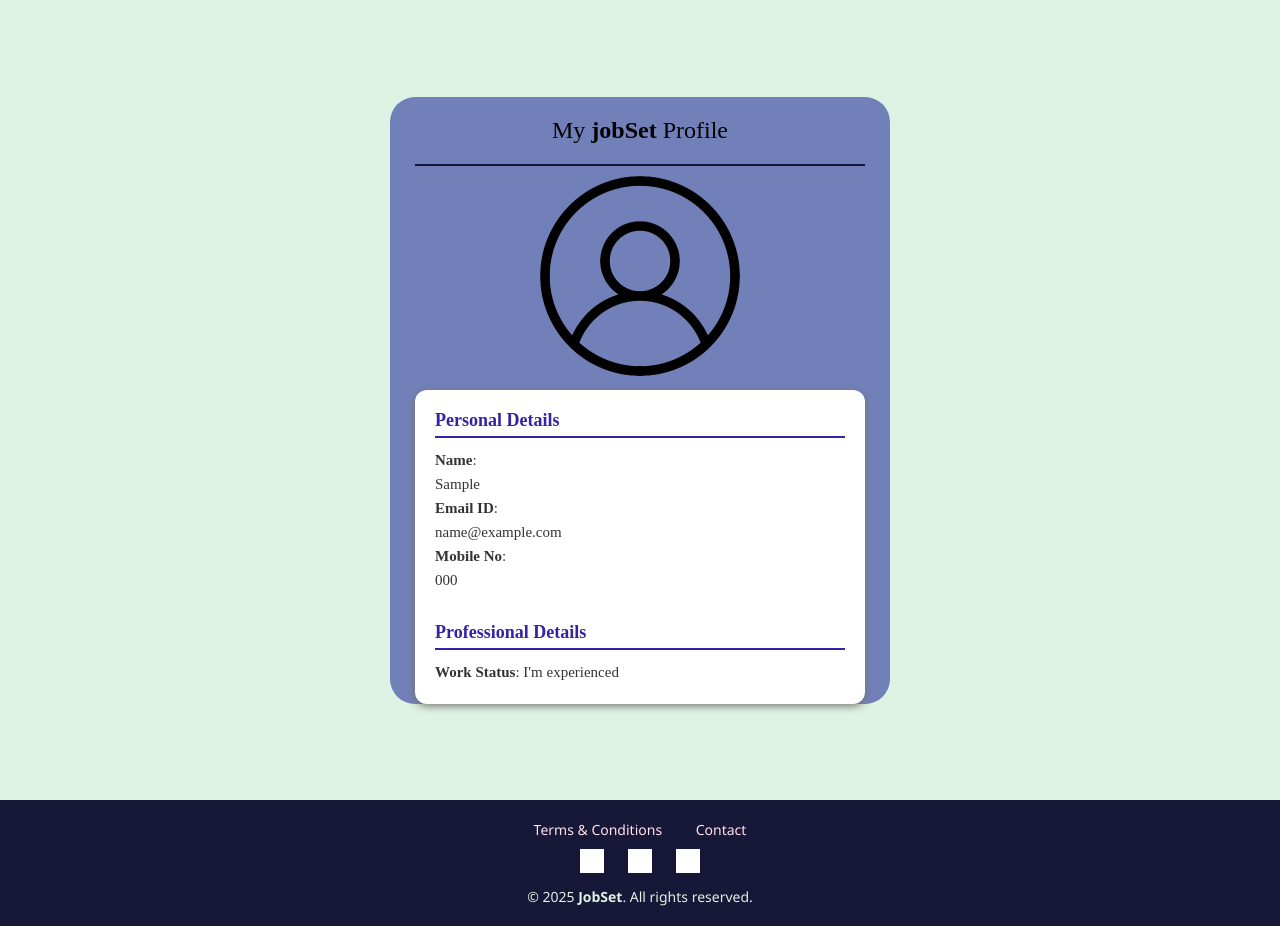
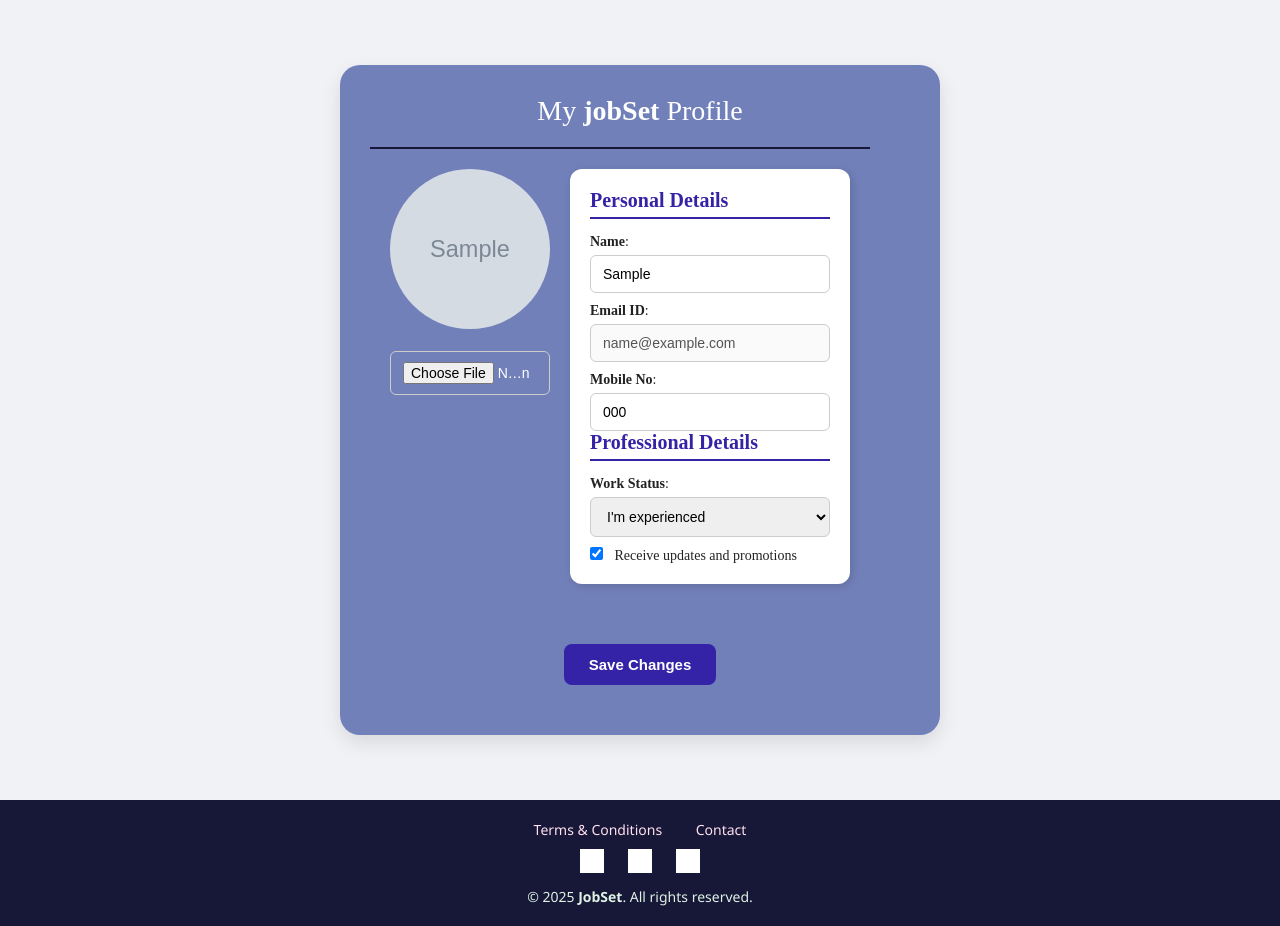
Before and after one commit to ishantiwariii/jobSet, a Django app: page /profile/ in a window 1280 px wide. Shown: the part 82-1008 px from the top of the page. Run offline with Django 5.2, Linux system fonts and the light colour scheme; a user stored in the database is signed in; tables that the repository leaves empty hold one stand-in row (values such as "Sample post"); grey boxes marked "Sample" are stand-in pictures; grey boxes are pictures that could not be loaded.

Commit message:
some major changes at profile customiztion more to be added

```diff
--- a/static/css/profile.css
+++ b/static/css/profile.css
@@ -1,95 +1,157 @@
-/* profile part  */
-
-.profile-cont{
-  display: flex;
-  max-width: 100vw;
-  width: 100%;
-  min-height: 100vh;
-  justify-content: center;
-  align-items: center;
-  padding: 10px;
-}
-
-.profile-part{
-  display: flex;
-  justify-content: center;
-  flex-direction: column;
-  align-items: center;
-  height: auto;
-  max-width: 500px;
-  width: 90%;
-  border-radius: 25px;
-  background-color: #7180B9;
-}
- .profile-part h1 {
-  margin: 20px 0;
-  font-weight: 300;
- }
-
- .profile{
-  border-top: 2px solid #171738;
-  max-width: 500px;
-  width: 90%;
+/* Main container */
+.profile-cont {
   display: flex;
   justify-content: center;
   align-items: center;
-  gap: 10px;
-  flex-direction: column;
-  height: auto;
- }
- /* image part  */
-.image-part img{
-  margin-top: 10px;
-  max-width: 200px;
-  max-height: 200px;
+  padding: 30px 15px;
+  min-height: 100vh;
+  background-color: #f0f2f5;
 }
 
-/* user's info  */
-.info-part {
+/* Profile section */
+.profile-part {
+  background-color: #7180B9;
+  border-radius: 20px;
+  padding: 30px;
+  width: 100%;
+  max-width: 600px;
+  box-shadow: 0 8px 20px rgba(0, 0, 0, 0.1);
+  color: white;
+  text-align: center;
+}
+
+.profile-part h1 {
+  margin-bottom: 20px;
+  font-size: 28px;
+  font-weight: 500;
+}
+
+/* Profile form layout */
+.profile {
+  display: flex;
+  flex-direction: row;
+  justify-content: space-between;
+  align-items: flex-start;
+  gap: 20px;
+  border-top: 2px solid #171738;
+  padding: 20px;
+  width: 100%;
+  max-width: 500px;
+}
+
+/* Profile Image */
+.image-part {
+  flex: 1;
   display: flex;
   flex-direction: column;
-  gap: 30px;
+  align-items: center;
+}
+
+.image-part img.pfp {
+  width: 160px;
+  height: 160px;
+  object-fit: cover;
+  border-radius: 50%;
+  margin-bottom: 10px;
+}
+
+.image-part input[type="file"] {
+  margin-top: 12px;
+  font-size: 14px;
+  color: white;
+}
+
+/* Info Part */
+.info-part {
+  flex: 2;
   background-color: #fff;
   padding: 20px;
   border-radius: 12px;
   width: 100%;
-  max-width: 450px;
-  box-shadow: 0px 2px 8px rgb(117, 116, 116);
+  max-width: none;
+  box-shadow: 2px 2px 8px rgba(0, 0, 0, 0.15);
 }
 
 .info-part h2 {
-  font-size: 18px;
+  font-size: 20px;
   color: #3423A6;
-  margin-bottom: 10px;
+  margin-bottom: 15px;
   border-bottom: 2px solid #3423A6;
   padding-bottom: 5px;
+  text-align: left;
 }
 
-.info-part p {
-  font-size: 15px;
-  line-height: 1.6;
-  color: #333;
+label {
+  display: block;
+  font-size: 14px;
+  font-weight: 500;
+  margin-top: 10px;
+  color: #222;
+  text-align: left;
 }
 
-/* responsiveness */
-@media (min-width: 100px ) and (max-width:768px) {
-    .mainHeader{
-        width: 100vw;
-        height: auto;
-    }
-    .navcont {
-        flex-direction: column;
+/* Input fields */
+input[type="text"],
+input[type="email"],
+input[type="file"],
+select {
+  width: 100%;
+  margin-top: 5px;
+  padding: 10px 12px;
+  font-size: 14px;
+  border-radius: 6px;
+  border: 1px solid #ccc;
+  outline: none;
+  box-sizing: border-box;
+}
+
+/* Checkbox */
+input[type="checkbox"] {
+  margin-right: 8px;
+}
+
+/* Save button */
+.save-btn {
+  margin-top: 20px;
+}
+
+.save-btn button {
+  background-color: #3423A6;
+  color: white;
+  border: none;
+  padding: 12px 25px;
+  font-size: 15px;
+  font-weight: bold;
+  border-radius: 8px;
+  text-align: center;
+  margin: 20px 0;
+  cursor: pointer;
+  transition: background-color 0.3s ease;
+}
+
+.save-btn button:hover {
+  background-color: #251d73;
+}
+
+/* Responsive */
+@media (max-width: 768px) {
+  .profile-part {
+    padding: 20px 15px;
+    flex-direction: column;
+    align-items: center;
+  }
+
+  .info-part {
+    padding: 20px 15px;
+  }
+
+  .profile-part h1 {
+    font-size: 24px;
+  }
+  .profile{
+    flex-direction: column;
+    justify-content: center;
+    align-items: center;
     }
 
-    .navcont ul {
-        flex-direction: column;
-        gap: 5px;
-        flex-wrap: wrap;
-    }
-     .O-log {
-        min-width: 80px;
-        max-height: 36px;
-        margin: 15px;
-
-    }
-  }
+}
--- a/user/models.py
+++ b/user/models.py
@@ -1,7 +1,5 @@
 from django.db import models
 from django.contrib.auth.models import User
-
-# Create your models here.
 
 class UserProfile(models.Model):
     user = models.OneToOneField(User, on_delete=models.CASCADE)
@@ -16,5 +14,7 @@ class UserProfile(models.Model):
 
     updates_opt_in = models.BooleanField(default=False)
 
+    image = models.ImageField(upload_to='profile_images/', blank=True, null=True)
+
     def __str__(self):
         return self.user.username
--- a/user/templates/profile.html
+++ b/user/templates/profile.html
@@ -11,25 +11,54 @@
 <main class="profile-cont">
     <section class="profile-part">
         <h1>My <strong>jobSet</strong> Profile</h1>
+
+        <form method="POST" enctype="multipart/form-data">
+            {% csrf_token %}
             <div class="profile">
                 <div class="image-part">
+                    {% if profile.image %}
+                        <img src="{{ profile.image.url }}" alt="profile-image" class="pfp">
+                    {% else %}
                         <img src="{% static 'images/profile-img.png' %}" alt="profile-image" class="pfp">
+                    {% endif %}
+                    <input type="file" name="image" accept="image/*">
                 </div>
 
                 <div class="info-part">
                     <div class="personal">
                         <h2>Personal Details</h2>
-                    <p><strong>Name</strong>: <br> {{ user.first_name }}</p>
-                    <p><strong>Email ID</strong>: <br> {{ user.email }}</p>
-                    <p><strong>Mobile No</strong>: <br> {{ profile.mobile_number }}</p>
+
+                        <label><strong>Name</strong>:</label>
+                        <input type="text" name="full_name" value="{{ user.first_name }}" required>
+
+                        <label><strong>Email ID</strong>:</label>
+                        <input type="email" value="{{ user.email }}" disabled>
+
+                        <label><strong>Mobile No</strong>:</label>
+                        <input type="text" name="mobile" value="{{ profile.mobile_number }}" required>
                     </div>
 
                     <div class="professional">
                         <h2>Professional Details</h2>
-                    <p><strong>Work Status</strong>: {{ profile.get_work_status_display }}</p>
+
+                        <label><strong>Work Status</strong>:</label>
+                        <select name="workStatus" required>
+                            <option value="experienced" {% if profile.work_status == 'experienced' %}selected{% endif %}>I'm experienced</option>
+                            <option value="fresher" {% if profile.work_status == 'fresher' %}selected{% endif %}>I'm a fresher</option>
+                        </select>
+
+                        <label>
+                            <input type="checkbox" name="updates" {% if profile.updates_opt_in %}checked{% endif %}>
+                            Receive updates and promotions
+                        </label>
                     </div>
                 </div>
             </div>
+
+            <div class="save-btn">
+                <button type="submit">Save Changes</button>
+            </div>
+        </form>
     </section>
 </main>
 {% endblock %}
--- a/user/views.py
+++ b/user/views.py
@@ -13,10 +13,12 @@ def register_view(request):
         mobile = request.POST.get('mobile')
         work_status = request.POST.get('workStatus')
         updates = request.POST.get('updates') == 'on'
+        image = request.FILES.get('image')
 
         if User.objects.filter(username=email).exists():
             return render(request, 'register.html', {'error': 'Email already registered.'})
 
+        # Create the user
         user = User.objects.create_user(
             username=email,
             email=email,
@@ -24,17 +26,20 @@ def register_view(request):
             first_name=full_name
         )
 
+        # Create the profile with image
         UserProfile.objects.create(
             user=user,
             mobile_number=mobile,
             work_status=work_status,
-            updates_opt_in=updates
+            updates_opt_in=updates,
+            image=image
         )
 
         login(request, user)
         return redirect('home')
 
     return render(request, 'register.html')
+
 
 
 def login_view(request):
@@ -57,7 +62,27 @@ def login_view(request):
 @login_required(login_url='/login/')
 def profile_view(request):
     user = request.user
-    profile = UserProfile.objects.filter(user=user).first()
+    profile, created = UserProfile.objects.get_or_create(user=user)
+
+    if request.method == 'POST':
+        full_name = request.POST.get('full_name')
+        mobile = request.POST.get('mobile')
+        work_status = request.POST.get('workStatus')
+        updates = request.POST.get('updates') == 'on'
+        image = request.FILES.get('image')
+
+        user.first_name = full_name
+        user.save()
+
+        profile.mobile_number = mobile
+        profile.work_status = work_status
+        profile.updates_opt_in = updates
+        if image:
+            profile.image = image
+        profile.save()
+
+        messages.success(request, "Profile updated successfully.")
+        return redirect('profile')
 
     return render(request, 'profile.html', {
         'user': user,
```
Also changed, not shown: static/css/register.css (+18 -1 lines), user/templates/register.html (+6 -2 lines), static/images/register.png (added), user/migrations/0002_userprofile_image.py (added), 1 other file. Lines whose indentation alone changed are shown as unchanged.
